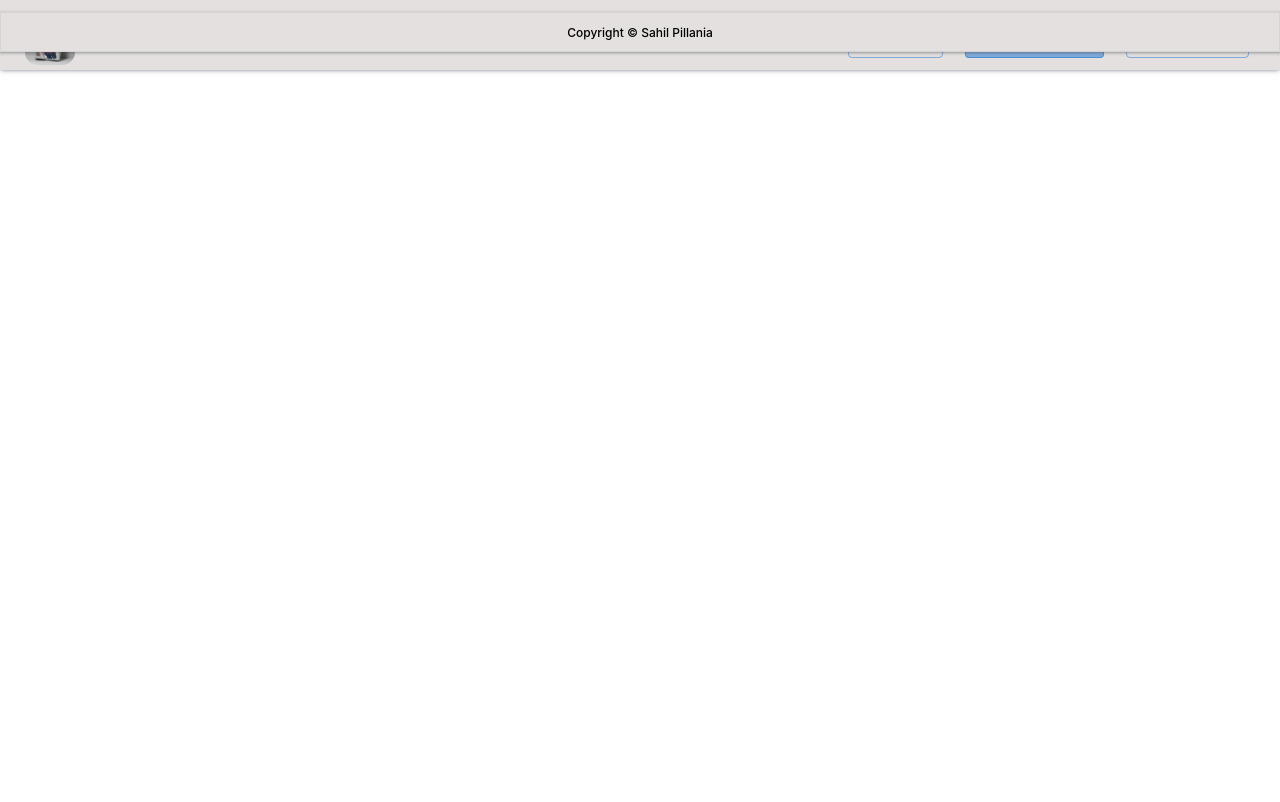
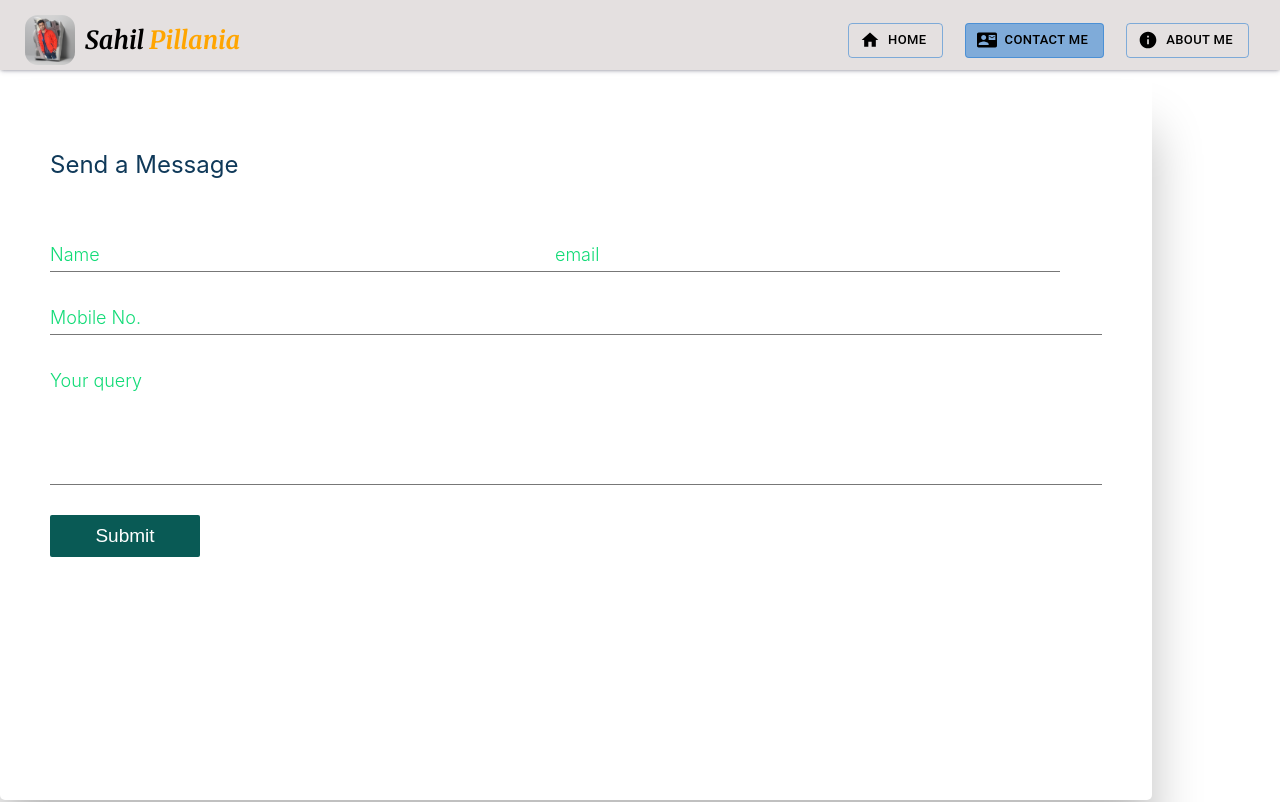
Before and after one commit to Sahil-pillania/portfolio, a React (Create React App) app: page /contact in a window 1280 px wide. Shown: the top 802 px of the page. Built offline with nearby package versions, Linux system fonts and the light colour scheme.

Commit message:
contact page

```diff
--- a/src/components/CSS/ContactMe.css
+++ b/src/components/CSS/ContactMe.css
@@ -0,0 +1,159 @@
+/* * {
+  margin: 0;
+  padding: 0;
+  font-family: Verdana, Geneva, Tahoma, sans-serif;
+  box-sizing: border-box;
+} */
+.ContactPage {
+  max-width: 100vw;
+  margin: 8rem auto 0;
+  min-height: 70vw;
+}
+/* section {
+  display: flex;
+  justify-content: center;
+  align-items: center;
+  min-height: 100vh;
+  background: #095a55;
+  margin-top: 7rem;
+}
+
+ {
+  position: relative;
+  min-width: 1100px;
+  min-height: 550px;
+  display: flex;
+  z-index: 1000;
+  border-radius: 5px;
+  /* background: white; */
+
+.contactForm {
+  position: absolute;
+  padding: 70px 50px;
+  /* padding-left: 250px; */
+  /* margin-left: auto; */
+  border-radius: 5px;
+  width: calc(90%);
+  height: 90%;
+  background: rgb(255, 255, 255);
+  box-shadow: 0 50px 50px rgba(0, 0, 0, 0.25);
+  margin: auto;
+}
+.contactForm h2 {
+  color: #0f3959;
+  font-size: 24px;
+  font-weight: 400;
+  align-items: initial;
+}
+.contactForm .formBox {
+  position: relative;
+  display: flex;
+  /* flex-direction: column; */
+  /* justify-content: center; */
+  align-items: center;
+  flex-wrap: wrap;
+
+  padding-top: 30px;
+}
+.contactForm .formBox .inputBox {
+  position: relative;
+  display: flex;
+  justify-content: space-between;
+  flex-wrap: wrap;
+  padding-top: 30px;
+}
+.contactForm .formBox .inputBox.w50 {
+  width: 48%;
+}
+.contactForm .formBox .inputBox.w100 {
+  width: 100%;
+}
+.contactForm .formBox .inputBox.w100 span {
+  align-items: flex-start;
+}
+.contactForm .formBox .inputBox input,
+.contactForm .formBox .inputBox textarea {
+  width: 100%;
+  resize: none;
+  padding: 5px 0;
+  font-size: 19px;
+  font-weight: 300;
+  color: #333;
+  border: none;
+  outline: none;
+  border-bottom: 1px solid #777;
+}
+.contactForm .formBox .inputBox textarea {
+  height: 120px;
+}
+.contactForm .formBox .inputBox span {
+  position: absolute;
+  color: rgb(18, 219, 119);
+  left: 0;
+  padding: 5px 0;
+  pointer-events: none;
+  font-size: 18px;
+  font-weight: 300;
+  transition: 0.3s;
+}
+.contactForm .formBox .inputBox input:focus ~ span,
+.contactForm .formBox .inputBox input:valid ~ span,
+.contactForm .formBox .inputBox textarea:focus ~ span,
+.contactForm .formBox .inputBox textarea:valid ~ span {
+  transform: translateY(-20px);
+  font-size: 15px;
+  font-weight: 400;
+  letter-spacing: 1px;
+  color: rgb(1, 102, 52);
+}
+.contactForm .formBox .inputBox input[type="submit"] {
+  position: relative;
+  cursor: pointer;
+  background: #095a55;
+  color: white;
+  border: none;
+  max-width: 150px;
+  border-radius: 2px;
+  padding: 10px;
+}
+.contactForm .formBox .inputBox input[type="submit"]:hover {
+  background: #36f0e3;
+}
+
+/* responsiveness  */
+
+@media (max-width: 1200px) {
+  .contactForm {
+    position: relative;
+    width: calc(100% - 350px);
+    /* padding-left: 0px; */
+    /* margin-left: 0; */
+    padding: 40px;
+    height: 550px;
+    box-shadow: 0 50px 50px rgba(0, 0, 0, 0.25);
+  }
+}
+
+@media (max-width: 990px) {
+  section {
+    background: #fff38e;
+  }
+  section:before {
+    display: none;
+  }
+
+  .contactForm {
+    width: 100%;
+    height: auto;
+  }
+}
+
+@media (max-width: 721px) {
+  .contactform {
+    padding: 25px;
+  }
+
+  .contactForm .formBox .inputBox.w50 {
+    width: 100%;
+  }
+}
--- a/src/components/ContactMe.jsx
+++ b/src/components/ContactMe.jsx
@@ -1,9 +1,65 @@
-import React from 'react'
+import React from "react";
+import "./CSS/ContactMe.css";
 
 const ContactMe = () => {
   return (
-    <div>ContactMe</div>
-  )
-}
+    <div className="ContactPage">
+      {/* <div classNameName="Main">
+        <div classNameName="flex">
+          <div classNameName="icon">
+            <div classNameName="image">
+              <img src="" alt="" />
+            </div>
+          </div>
+          <div classNameName="form">
 
-export default ContactMe
+          </div>
+        </div>
+        <div classNameName="socials"></div>
+      </div> */}
+
+      <section>
+        <div className="container1">
+          <div className="contactForm">
+            <h2>Send a Message</h2>
+            <div className="formBox w100">
+              <div className="inputBox w50">
+                <input type="text" name="name" id="name" required />
+                <span>Name</span>
+              </div>
+              <div className="inputBox w50">
+                <input type="email" name="email" id="email" required />
+                <span>email</span>
+              </div>
+              <div className="inputBox w100">
+                <input type="number" name="phone" id="phone" required />
+                <span>Mobile No.</span>
+              </div>
+              <div className="inputBox w100">
+                <textarea
+                  rows="4"
+                  cols="50"
+                  name="data"
+                  id="data"
+                  required
+                ></textarea>
+                <span>Your query</span>
+              </div>
+              <div className="inputBox w100">
+                <input
+                  type="submit"
+                  name="submit"
+                  id="submit"
+                  value="Submit"
+                  required
+                />
+              </div>
+            </div>
+          </div>
+        </div>
+      </section>
+    </div>
+  );
+};
+
+export default ContactMe;
```
